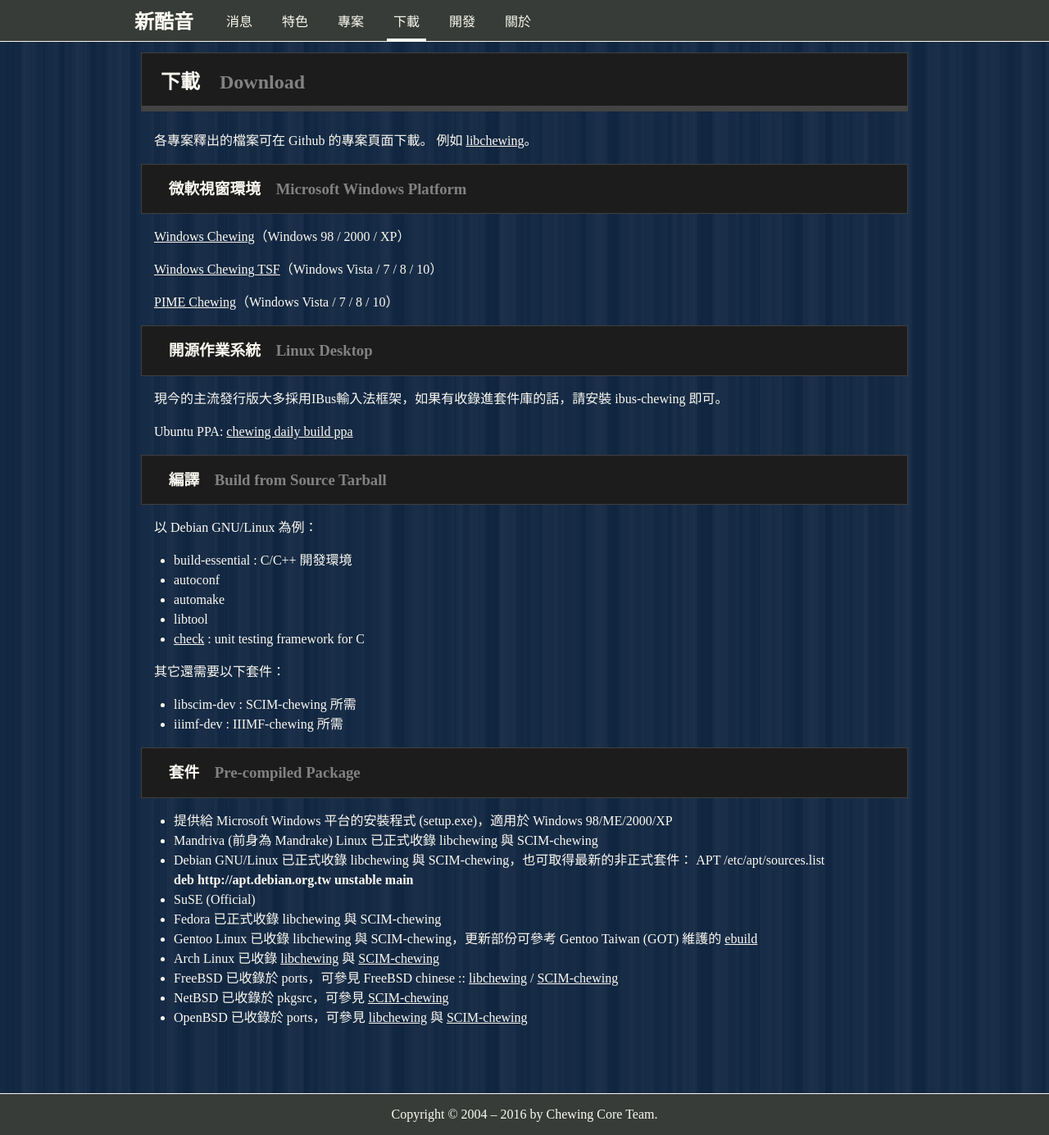
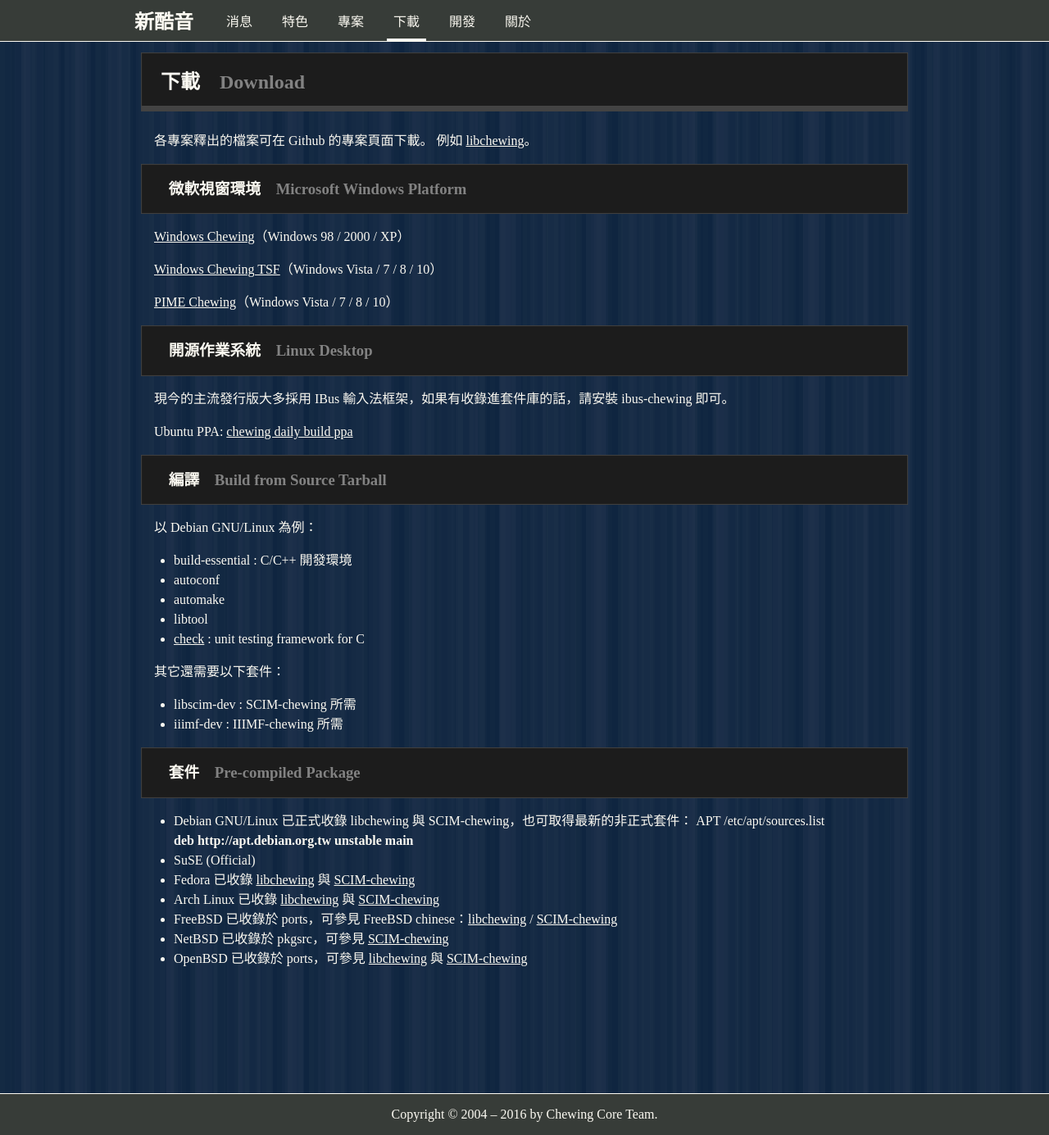
Before and after one commit to chewing/chewing.github.com, a Jekyll site: the page built from download.html, in a window 1280 px wide and 1385 px high. Shown: the whole window at 82% size. Built offline with Jekyll 4.4.1, drawn with Linux system fonts in a browser that asks for light colours.

```diff
--- a/download.html
+++ b/download.html
@@ -19,7 +19,7 @@ title: Download
 		<header>
 			<h3 title="Linux Desktop">開源作業系統</h3>
 		</header>
-		<p>現今的主流發行版大多採用IBus輸入法框架，如果有收錄進套件庫的話，請安裝 ibus-chewing 即可。</p>
+		<p>現今的主流發行版大多採用 IBus 輸入法框架，如果有收錄進套件庫的話，請安裝 ibus-chewing 即可。</p>
 		<p>Ubuntu PPA: <a href="https://launchpad.net/~chewing/+archive/chewing">chewing daily build ppa</a></p>
 	</section>
 	<section>
@@ -44,14 +44,11 @@ title: Download
 		<header>
 			<h3 title="Pre-compiled Package">套件</h3>
 			<ul>
-				<li>提供給 Microsoft Windows 平台的安裝程式 (setup.exe)，適用於 Windows 98/ME/2000/XP</li>
-				<li>Mandriva (前身為 Mandrake) Linux 已正式收錄 libchewing 與 SCIM-chewing</li>
 				<li>Debian GNU/Linux 已正式收錄 libchewing 與 SCIM-chewing，也可取得最新的非正式套件： APT /etc/apt/sources.list<br /><b>deb http://apt.debian.org.tw unstable main</b></li>
 				<li>SuSE (Official)</li>
-				<li>Fedora 已正式收錄 libchewing 與 SCIM-chewing</li>
-				<li>Gentoo Linux 已收錄 libchewing 與 SCIM-chewing，更新部份可參考 Gentoo Taiwan (GOT) 維護的 <a href="http://www.gentoo.tw/proj/ebuild/ebuild.xml">ebuild</a></li>
+				<li>Fedora 已收錄 <a href="https://admin.fedoraproject.org/pkgdb/package/rpms/libchewing/">libchewing</a> 與 <a href="https://admin.fedoraproject.org/pkgdb/package/rpms/scim-chewing/">SCIM-chewing</a></li>
 				<li>Arch Linux 已收錄 <a href="https://www.archlinux.org/packages/?q=libchewing">libchewing</a> 與 <a href="https://www.archlinux.org/packages/?q=scim-chewing">SCIM-chewing</a></li>
-				<li>FreeBSD 已收錄於 ports，可參見 FreeBSD chinese :: <a href="http://www.freebsdsoftware.org/chinese/libchewing.html">libchewing</a> / <a href="http://www.freebsdsoftware.org/chinese/scim-chewing.html">SCIM-chewing</a></li>
+				<li>FreeBSD 已收錄於 ports，可參見 FreeBSD chinese：<a href="http://www.freebsdsoftware.org/chinese/libchewing.html">libchewing</a> / <a href="http://www.freebsdsoftware.org/chinese/scim-chewing.html">SCIM-chewing</a></li>
 				<li>NetBSD 已收錄於 pkgsrc，可參見 <a href="http://pkgsrc.se/wip/scim-chewing">SCIM-chewing</a></li>
 				<li>OpenBSD 已收錄於 ports，可參見 <a href="http://openports.se/chinese/libchewing">libchewing</a> 與 <a href="http://openports.se/inputmethods/scim-chewing">SCIM-chewing</a></li>
 			</ul>
```
